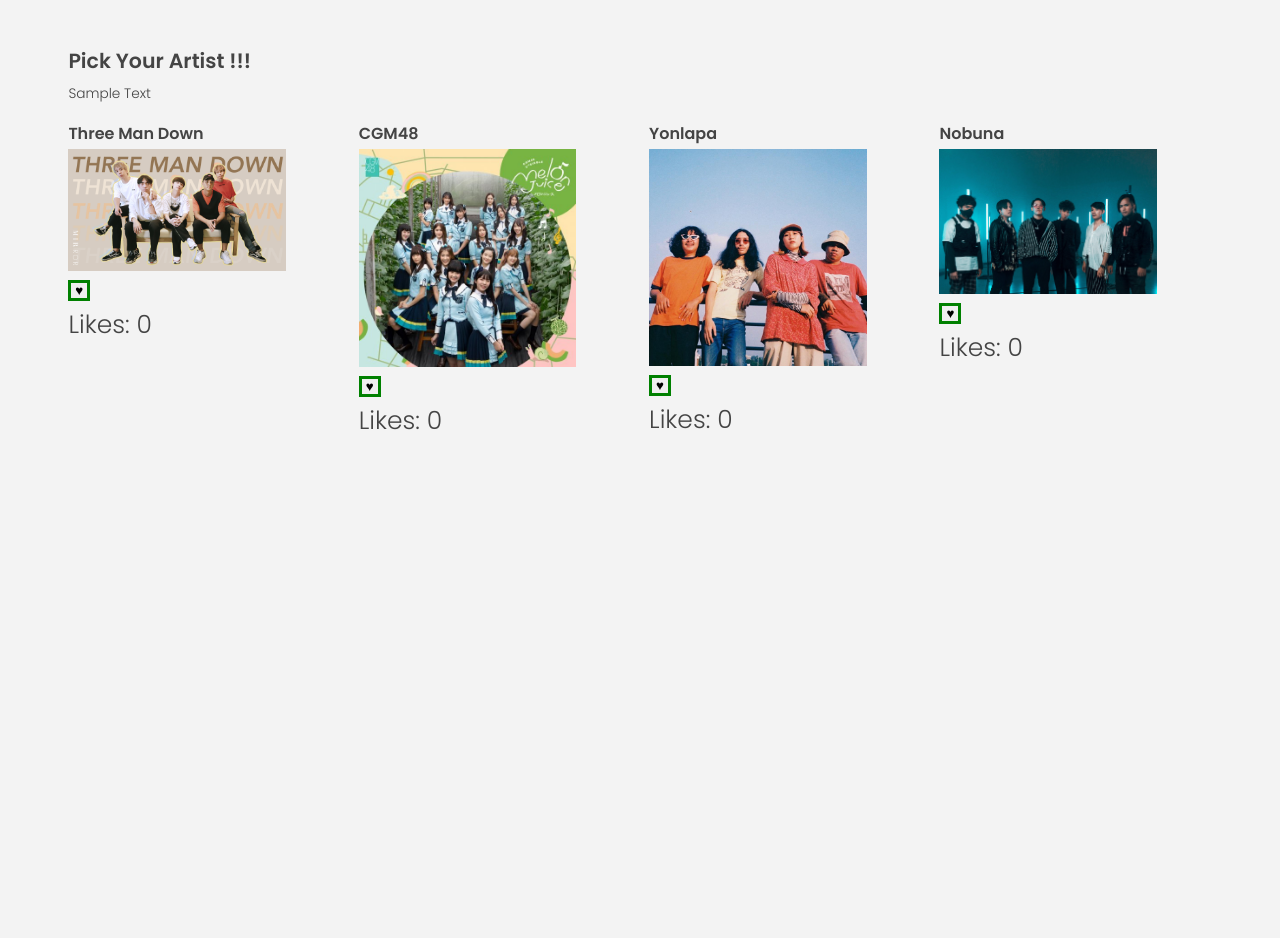
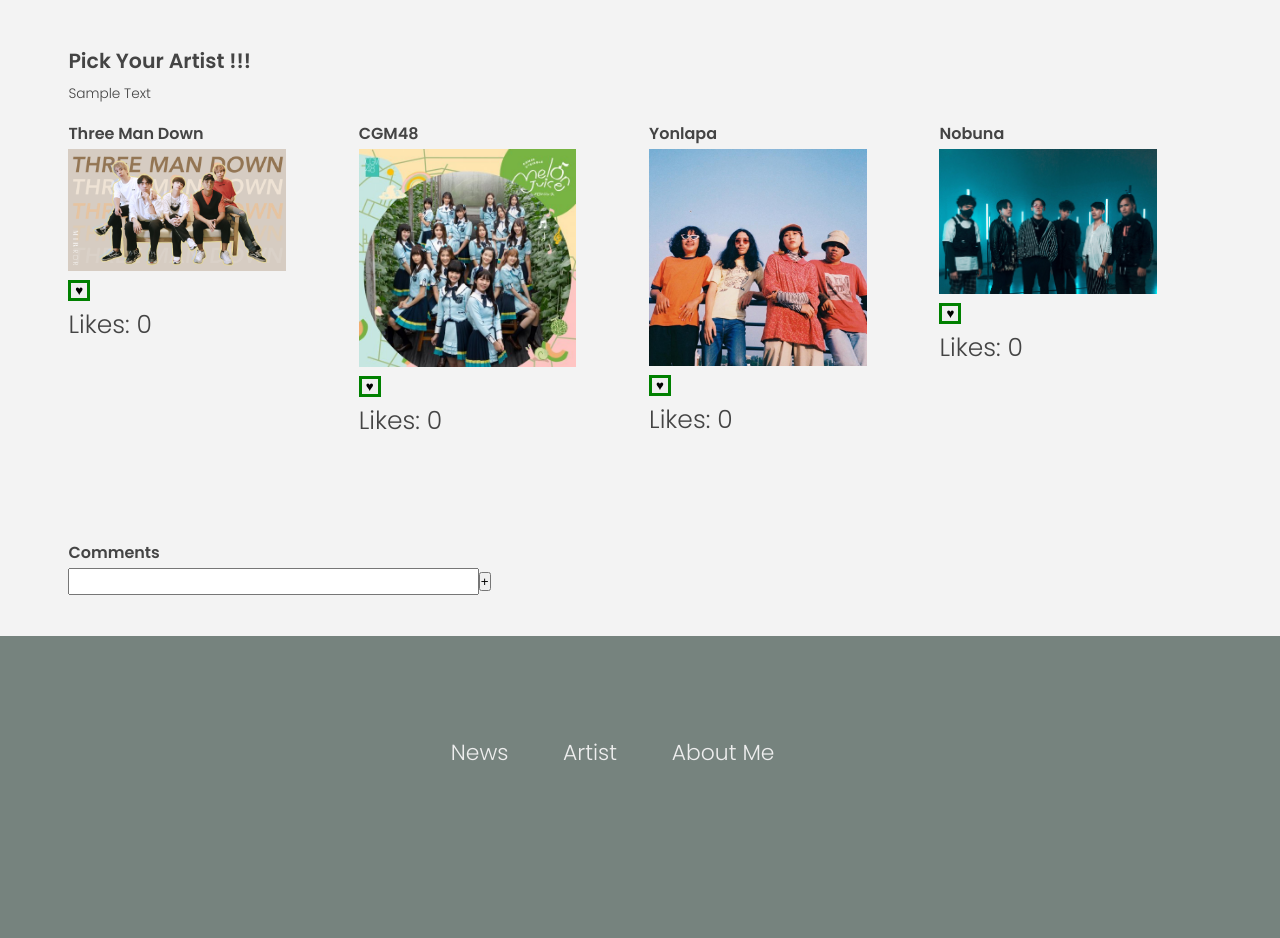
Before and after one commit to sarunx93/Thai-Music-Review, a plain HTML site: page artist/artist.html in a window 1280 px wide. Shown: the part 806-1744 px from the top of the page. Before the commit the page ends 1303 px from the top, so only its background shows below. Drawn offline with Linux system fonts and the light colour scheme.

Commit message:
Adding about me

```diff
--- /dev/null
+++ b/about_me/style.css
@@ -0,0 +1,146 @@
+:root {
+    --color-primary: #5ec576;
+    --color-secondary: #ffcb03;
+    --color-tertiary: #ff585f;
+    --color-primary-darker: #4bbb7d;
+    --color-secondary-darker: #ffbb00;
+    --color-tertiary-darker: #fd424b;
+    --color-primary-opacity: #5ec5763a;
+    --color-secondary-opacity: #ffcd0331;
+    --color-tertiary-opacity: #ff58602d;
+    --gradient-primary: linear-gradient(to top left, #76837e, #fd424b);
+    --gradient-secondary: linear-gradient(to top left, #ffb003, #ffcb03);
+}
+
+*{
+    margin: 0;
+    padding: 0;
+    box-sizing: inherit;
+}
+
+html{
+    font-size: 85.5%;
+    box-sizing: border-box;
+}
+
+
+
+
+body{
+    font-family: 'Poppins';
+    font-weight: 300;
+    color: #444;
+    line-height: 1.9;
+    background-color: #f3f3f3;
+}
+
+.main-text{
+    text-align: justify;
+    margin-bottom: 20px;
+    position: relative;
+}
+
+.container {
+    width: auto;
+    margin: 20px auto 0 auto;
+    position: relative;
+
+}
+
+.nav{
+    display: flex;
+    justify-content: space-between;
+    align-items: right;
+    height: 9rem;
+    width: 100%;
+    padding:  0 6rem;
+    z-index: 100;
+}
+
+.nav__links{
+    display: flex;
+    align-items: right;
+    list-style: none;
+    font-size: 150%;
+    margin-left: 60rem;
+    padding: 2rem 2rem;
+}
+
+.nav__item{
+    margin-left: 4rem;
+    color: black;
+}
+
+.nav__link:link,
+.nav__link:visited{
+    font-size: 1.3rem;
+    font-weight: 400;
+    color: inherit;
+    text-decoration: none;
+    display: block;
+    transition: all 0.3s;
+}
+
+.nav__item:hover,
+.nav__item:active{
+    border-bottom: 2px solid #fd424b;
+}
+
+
+
+
+
+
+
+
+
+
+
+.mypic{
+    display: block;
+    margin-left: auto;
+    margin-right: auto;
+    height: 25rem;
+    border-radius: 50%;
+
+
+}
+
+.blog-post {
+    width: 75%;
+    float: left;
+    margin-left: 15rem;
+    margin-right: auto;
+    padding: 2rem 30rem;
+
+}
+
+
+/*Footer*/
+.footer{
+    padding: 7rem 2rem;
+    background-color: #76837e;
+
+}
+
+.footer_nav{
+    list-style-type: none;
+    display: flex;
+    justify-content: center;
+    margin-bottom: 5rem;
+}
+
+.footer_item{
+    margin-right: 4rem;
+}
+
+.footer_link{
+    font-size: 1.6rem;
+    color: #eee;
+    text-decoration: none;
+}
+
+.date{
+    margin-top: 1rem;
+    text-align: center;
+}
--- a/artist/artist.html
+++ b/artist/artist.html
@@ -25,13 +25,13 @@
             />
                 <ul class="nav__links">
                     <li class="nav__item">
-                        <a class="nav__link" href="#" target="_blank" >News</a>
+                        <a class="nav__link" href="../index.html">News</a>
                     </li>
                     <li class="nav__item">
-                        <a class="nav__link" href="artist/artist.html" target="_blank" >Artist</a>
+                        <a class="nav__link" href="artist.html">Artist</a>
                     </li>
                     <li class="nav__item">
-                        <a class="nav__link" href="#" target="_blank" >About Me</a>
+                        <a class="nav__link" href="../about_me/aboutme.html">About Me</a>
                     </li>
                 </ul>
             </nav>
@@ -123,5 +123,32 @@
             </div>
         </section>
 
+        <section class="comment-section">
+            <h3>Comments</h3>
+            <div class="container">
+                <input id="input" type="text"><button class="btn-add">+</button>
+                <div class="comment-container">
+                    <ul class="comments">
+
+                    </ul>
+                </div>
+            </div>
+        </section>
+
+        <footer class="footer">
+            <ul class="footer_nav">
+                <li class="footer_item">
+                    <a class="footer_link" id="news" href="../index.html">News</a>
+                </li>
+                <li class="footer_item">
+                    <a class="footer_link" id="artist" href="#">Artist</a>
+                </li>
+                <li class="footer_item">
+                    <a class="footer_link" href="#" target="_blank">About Me</a>
+                </li>
+            </ul>
+        </footer>
+
+
     </body>
 </html>
--- a/artist/script.js
+++ b/artist/script.js
@@ -7,8 +7,14 @@ let currentSlide = 0;
 const maxSlide = slides.length;
 const likeBtn = document.querySelectorAll('.like-btn');
 const clicks = document.querySelectorAll('.clicks');
+const slider = document.querySelector('.slider');
+const artist = document.querySelector('#artist');
 
-console.log(likeBtn, clicks);
+const commentInput = document.querySelector('#input');
+const container = document.querySelector('.container');
+const btnAdd = document.querySelector('.btn-add');
+const commentList = document.querySelector('.comments');
+
 
 
 
@@ -53,3 +59,20 @@ likeBtn.forEach((btn, i) => {
     })
 
 })
+
+//Adding Comment
+btnAdd.addEventListener('click', function () {
+    const comment = document.createElement('li');
+    const closeBtn = document.createElement('button');
+    closeBtn.innerHTML = "Delete Comment";
+    comment.innerText = input.value;
+    commentList.appendChild(comment);
+
+    input.value = "";
+    commentList.appendChild(closeBtn);
+    closeBtn.addEventListener('click', function () {
+        commentList.removeChild(comment);
+        commentList.removeChild(closeBtn);
+    })
+
+})
--- a/artist/style.css
+++ b/artist/style.css
@@ -201,12 +201,43 @@ body{
 }
 
 
-
-
-
-
-
 .hidden {
     visibility: hidden;
     opacity: 0;
-  }
+}
+
+/*Footer*/
+.footer{
+    padding: 7rem 2rem;
+    background-color: #76837e;
+}
+
+.footer_nav{
+    list-style-type: none;
+    display: flex;
+    justify-content: center;
+    margin-bottom: 5rem;
+}
+
+.footer_item{
+    margin-right: 4rem;
+}
+
+.footer_link{
+    font-size: 1.6rem;
+    color: #eee;
+    text-decoration: none;
+}
+
+.comment-section{
+    margin: 3rem 5rem;
+}
+
+#input{
+    width: 30rem;
+    height: 2rem;
+}
+
+li{
+    font-size: 20px;
+}
--- a/style.css
+++ b/style.css
@@ -267,3 +267,26 @@ h1{
 #annalynn{
     width: 70%;
 }
+
+/*Footer*/
+.footer{
+    padding: 7rem 2rem;
+    background-color: #76837e;
+}
+
+.footer_nav{
+    list-style-type: none;
+    display: flex;
+    justify-content: center;
+    margin-bottom: 5rem;
+}
+
+.footer_item{
+    margin-right: 4rem;
+}
+
+.footer_link{
+    font-size: 1.6rem;
+    color: #eee;
+    text-decoration: none;
+}
```
Also changed, not shown: about_me/aboutme.html (added, +52 -0 lines), about_me/script.js (added, +14 -0 lines), index.html (+19 -7 lines), script.js (+10 -0 lines), about_me/mypic.jpg (added).
